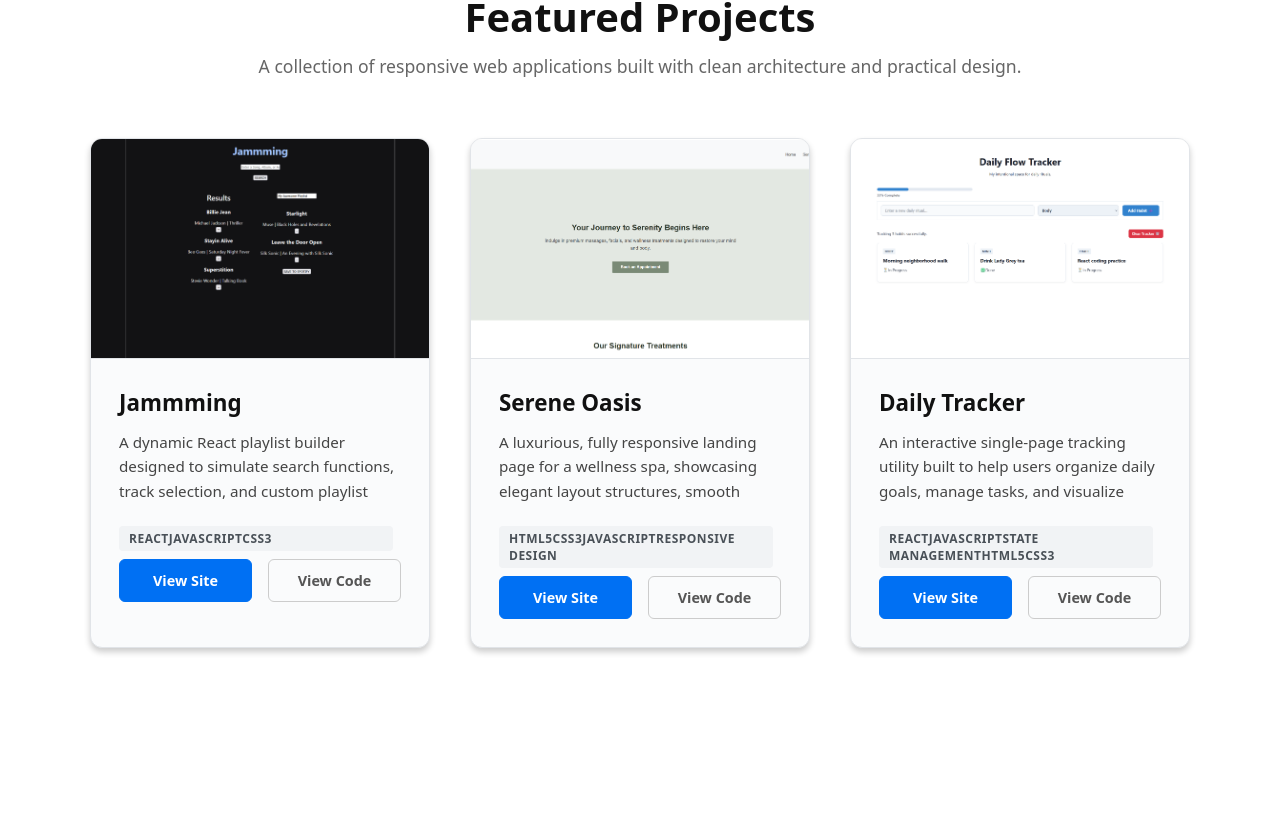
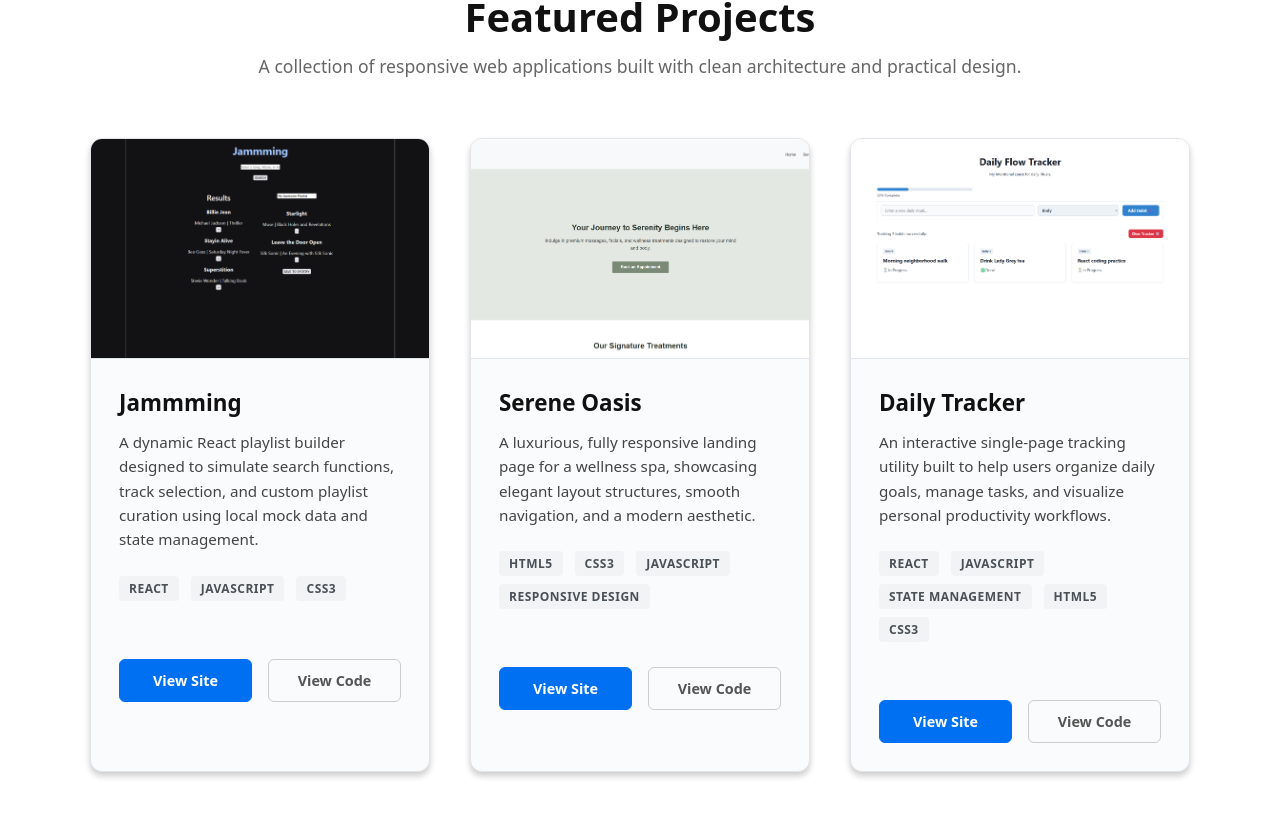
Before and after one commit to MayaKirken/maya-portfolio, a React (Create React App) app: page / in a window 1280 px wide. Shown: the part 1398-2214 px from the top of the page. Before the commit the page ends 2146 px from the top, so only its background shows below. Built offline with nearby package versions, Linux system fonts and the light colour scheme.

Commit message:
style: finalize project card spacing

```diff
--- a/src/styles/Projects.css
+++ b/src/styles/Projects.css
@@ -87,21 +87,24 @@
     line-height: 1.6;
     color: #444444;
     margin-bottom: 24px;
-    height: 72px;
-    overflow: hidden;
+    min-height: 72px;
 }
 
 /* Tech Badges (Tags) */
 .project-tags {
-    margin-bottom: 30px;
+    margin-bottom: 50px;
+}
+
+.project-tags .tag {
+    display: inline-block;
     background-color: #f1f3f5;
     color: #495057;
     font-size: 0.75rem;
     font-weight: 600;
     padding: 4px 10px;
     border-radius: 4px;
-    margin-right: 8px;
-    margin-bottom: 8px;
+    margin-right: 12px;
+     margin-bottom: 8px;
     text-transform: uppercase;
     letter-spacing: 0.5px;
 }
```
